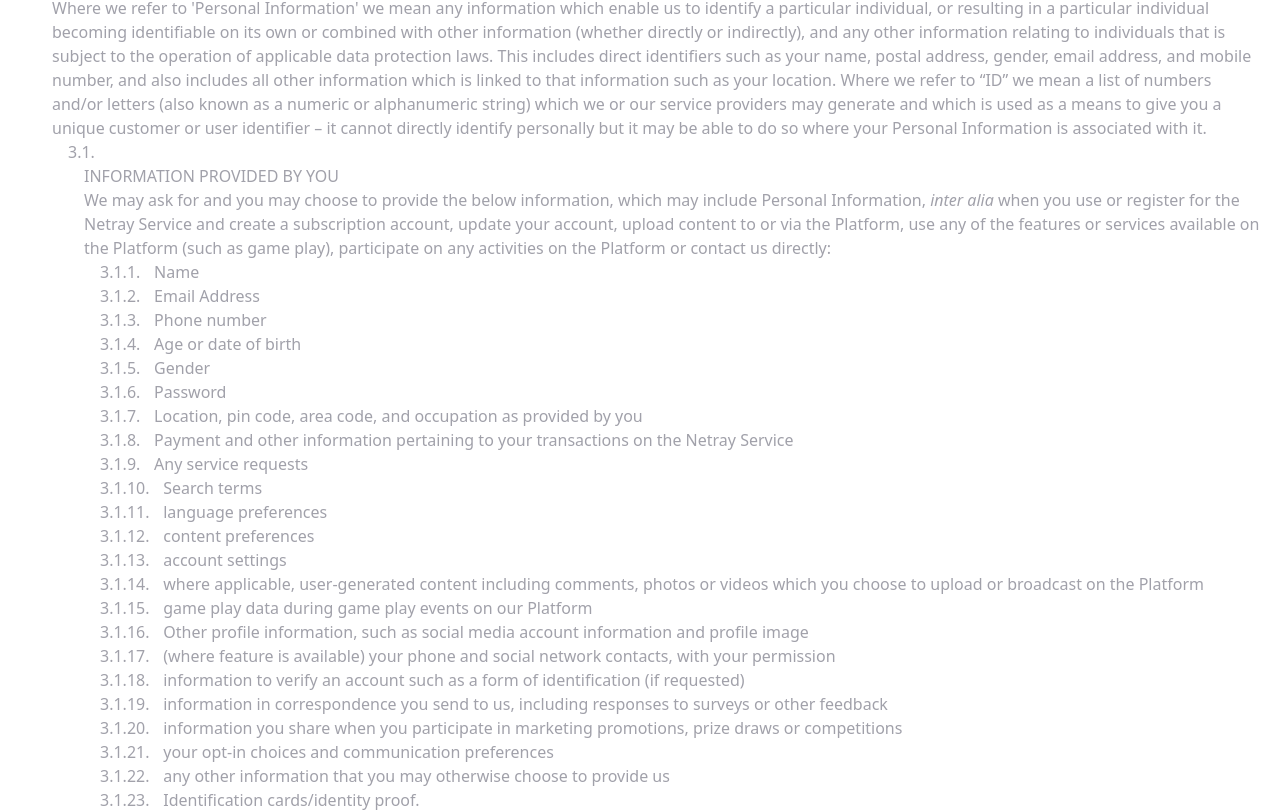
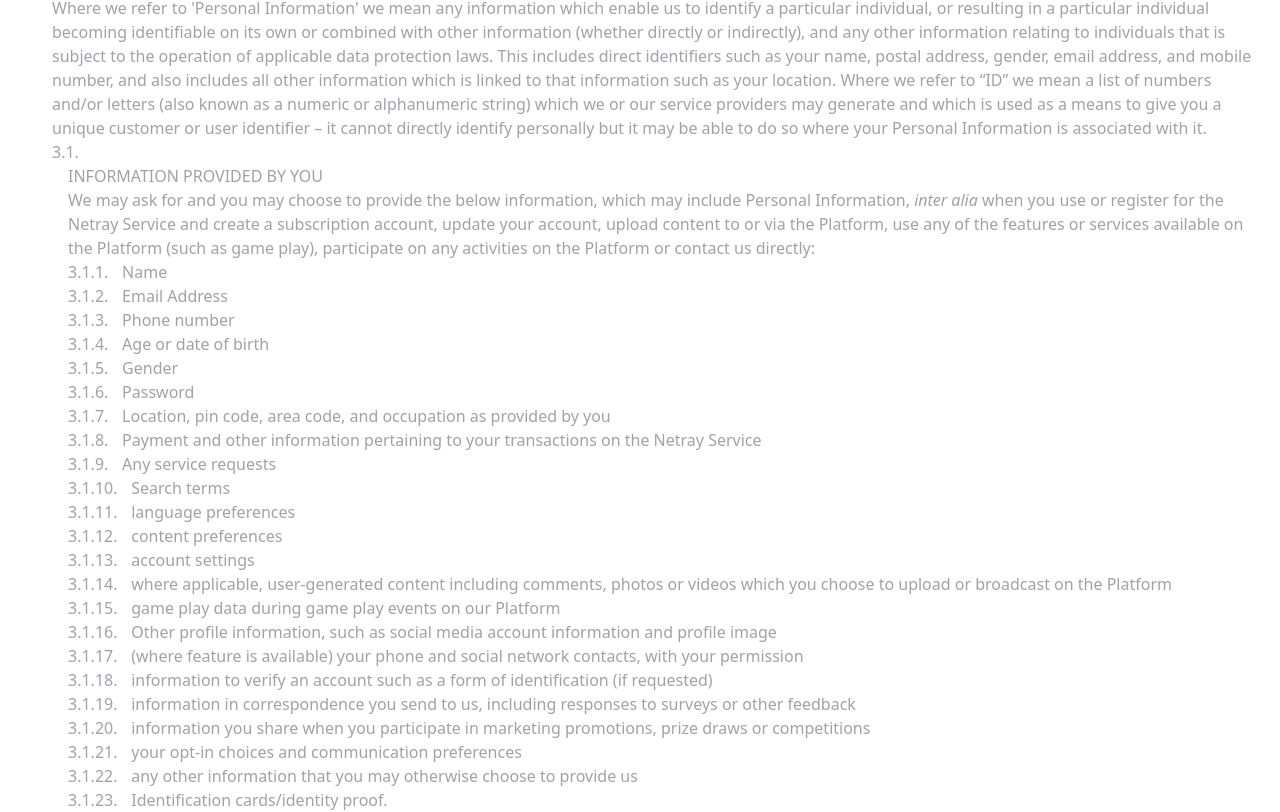
Before and after one commit to Adityarizqi7/manpro-movie, a React (Vite) app: page /privacy-policy in a window 1280 px wide. Shown: the part 1572-2384 px from the top of the page. Built offline with nearby package versions, Linux system fonts and the light colour scheme.

Commit message:
fix privacy policy page

```diff
--- a/src/styles/_privacy.scss
+++ b/src/styles/_privacy.scss
@@ -38,6 +38,10 @@
     display: block;
   }
 
+  .privacy li ol li {
+    display: block;
+  }
+
   .privacy li:before {
     content: counters(items, ".") ". ";
     counter-increment: items;
@@ -52,6 +56,10 @@
     margin-left: 1em;
   }
 
-  .privacy ol li ol {
+  .privacy h4 {
     margin-left: 1em;
   }
+
+  .privacy ol li ol p {
+    margin-left: 1em;
+  }
```
